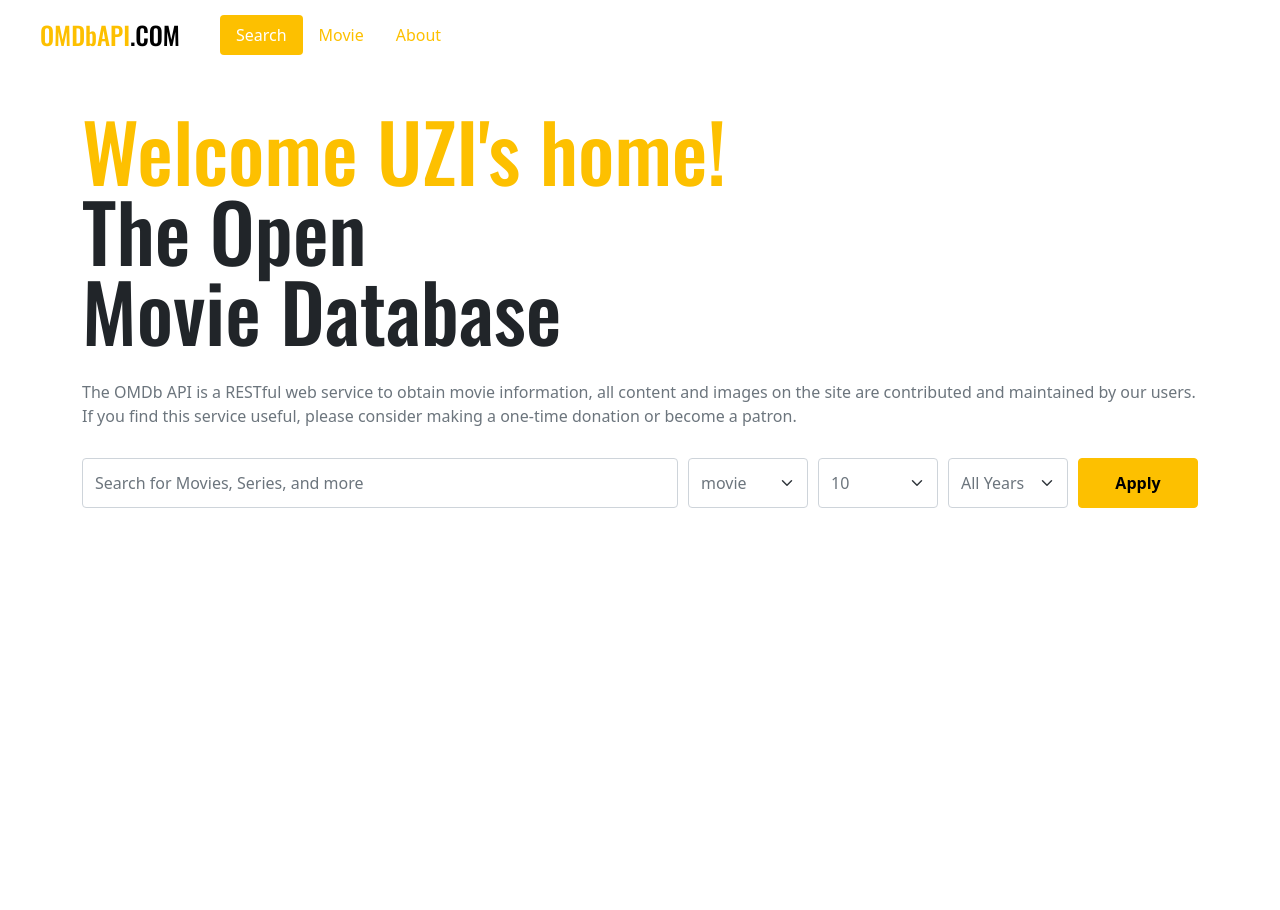
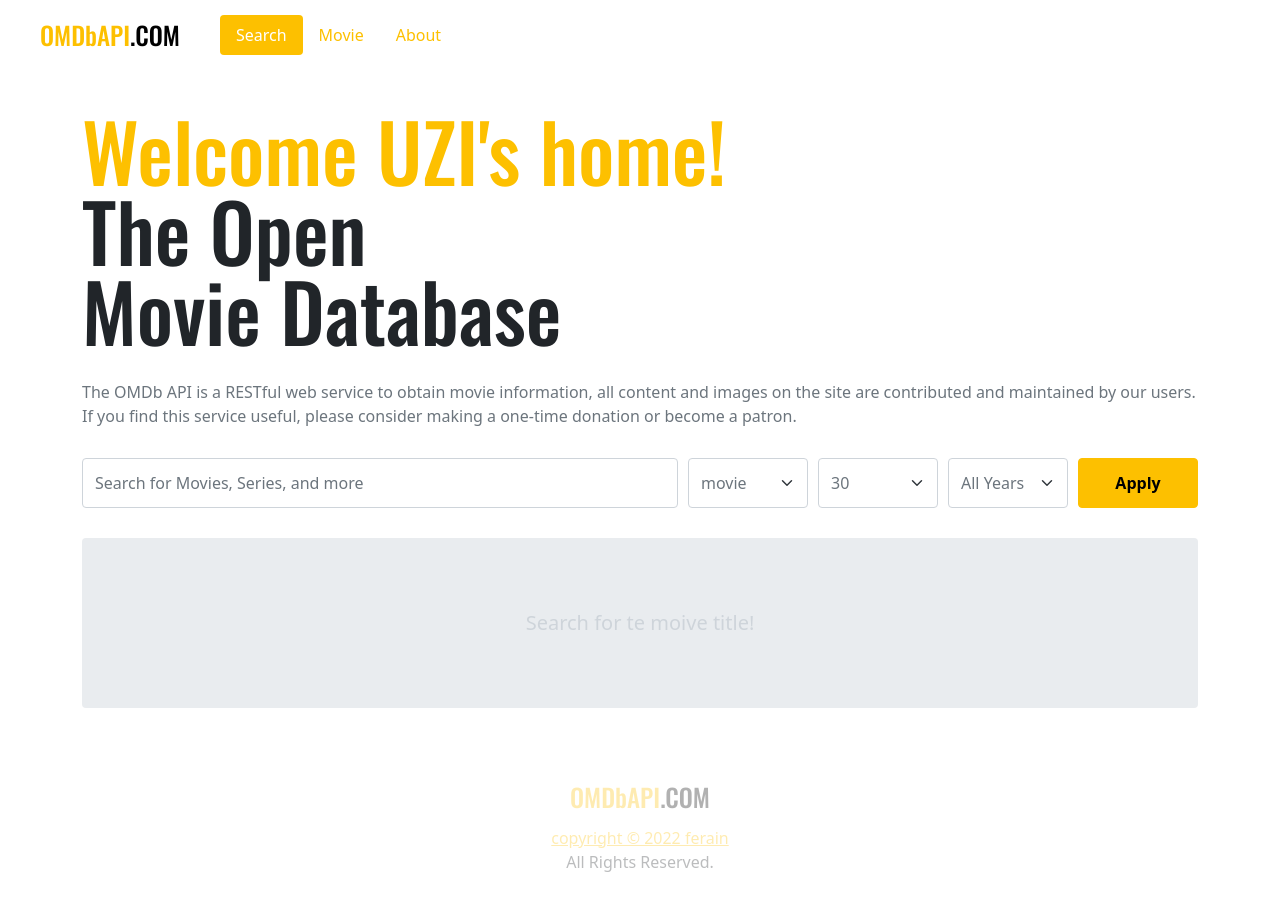
Before and after one commit to ferainK/MovieSearchApp, a Vue app: page /#/ in a window 1280 px wide. Shown: the top 910 px of the page. Before the commit the page ends 800 px from the top, so only its background shows below. Built offline with nearby package versions, Linux system fonts and the light colour scheme.

Commit message:
main page

```diff
--- a/src/App.vue
+++ b/src/App.vue
@@ -1,13 +1,16 @@
 <template>
   <Header/>
   <RouterView/>
+  <Footer/>
 </template>
 
 <script>
 import Header from '~/components/Header.vue'
+import Footer from '~/components/Footer.vue'
 export default {
   components:{
     Header,
+    Footer
   }
 }
 </script>
--- /dev/null
+++ b/src/components/Footer.vue
@@ -0,0 +1,33 @@
+<template>
+  <footer>
+    <Logo/>
+    <a
+      href="https://github.com/ferinaK"
+      target="_blank">
+        copyright &copy; {{new Date().getFullYear()}} ferain <br>
+    </a>
+    All Rights Reserved.
+  </footer>
+</template>
+
+<script>
+import Logo from '~/components/Logo.vue'
+export default {
+  components:{
+    Logo
+  }
+}
+</script>
+
+<style lang="scss" scoped>
+@import "~/scss/main.scss";
+footer{
+  padding: 70px 0;
+  text-align: center;
+  opacity: .3;
+  .logo{
+    display: block;
+    margin-bottom: 10px;
+  }
+}
+</style>
--- a/src/components/MovieItem.vue
+++ b/src/components/MovieItem.vue
@@ -1,5 +1,16 @@
 <template>
-  <div>{{movie.imdbID}}</div>
+  <div
+    class="movie"
+    :style="{ backgroundImage: `url(${movie.Poster})`}" >
+    <div class="info">
+      <div class="year">
+        {{movie.Year}}
+      </div>
+      <div class="title">
+        {{movie.Title}}
+      </div>
+    </div>
+  </div>
 </template>
 
 <script>
@@ -12,3 +23,47 @@ export default {
   }
 }
 </script>
+
+<style lang="scss" scoped>
+  @import "~/scss/main.scss";
+  .movie{
+    $width: 168px;
+    width: $width;
+    height: $width * 3 / 2;
+    margin: 10px;
+    border-radius: 4px;
+    background-color: $gray-400;
+    background-size: cover;
+    overflow: hidden;
+    position: relative;
+    &:hover::after{
+      content: "";
+      position: absolute;
+      top: 0;
+      bottom: 0;
+      right: 0;
+      left: 0;
+      border: 6px solid $primary;
+    }
+    .info{
+      position: absolute;
+      left: 0;
+      bottom: 0;
+      background-color: rgba($black, .3);
+      width: 100%;
+      padding: 14px;
+      font-size: 14px;
+      text-align: center;
+      backdrop-filter: blur(3px);
+      .year{
+        color: $primary;
+      }
+      .title{
+        color: $white;
+        white-space: nowrap;
+        overflow: hidden;
+        text-overflow: ellipsis;
+      }
+    }
+  }
+</style>
--- a/src/components/MovieList.vue
+++ b/src/components/MovieList.vue
@@ -1,10 +1,23 @@
 <template>
   <div class="container">
-    <div class="inner">
-      <MovieItem
-        v-for="movie in movies"
-        :key="movie.imdbID"
-        :movie="movie"/>
+    <div
+      class="inner"
+      :class="{'no-result': !movies.length}">
+      <div
+        v-if="loading"
+        class="spinner-border text-primary">
+      </div>
+      <div
+        v-if="message"
+        class="message">
+          {{message}}
+      </div>
+      <div class="movies">
+        <MovieItem
+          v-for="movie in movies"
+          :key="movie.imdbID"
+          :movie="movie"/>
+      </div>
     </div>
   </div>
 </template>
@@ -18,7 +31,39 @@ export default {
   computed: {
     movies() {
       return this.$store.state.movie.movies
+    },
+    message() {
+      return this.$store.state.movie.message
+    },
+    loading() {
+      return this.$store.state.movie.loading
     }
   }
 }
 </script>
+
+<style lang="scss" scoped>
+  @import "~/scss/main.scss";
+  .container{
+    margin-top: 30px;
+    .inner{
+      background-color: $gray-200;
+      padding: 10px 0;
+      border-radius: 4px;
+      text-align: center;
+      &.no-result{
+        padding: 70px 0;
+      }
+      .message{
+        color: $gray-400;
+        font-size: 20px;
+      }
+      .movies{
+      display: flex;
+      flex-wrap: wrap;
+      justify-content: center;
+      }
+    }
+  }
+
+</style>
--- a/src/components/Search.vue
+++ b/src/components/Search.vue
@@ -35,7 +35,7 @@ export default {
     return{
       title: '',
       type: 'movie',
-      number: 10,
+      number: 30,
       year: 'All Years',
       filters: [
         {
--- a/src/scss/main.scss
+++ b/src/scss/main.scss
@@ -1,5 +1,12 @@
 // bootstrap default control
 $primary: #FDC000;      //반드시 여기에 입력되어야함.
+$container-max-widths:(
+  sm: 540px,
+  md: 704px,
+  lg: 924px,
+  xl: 1140px,
+  xxl: 1364px
+);
 
 // bootstrap default module
 @import "../../node_modules/bootstrap/scss/functions";
--- a/src/store/movie.js
+++ b/src/store/movie.js
@@ -6,7 +6,7 @@ export default {
   // Vue의 data
   state: (() => ({
     movies: [],
-    message:'',
+    message:'Search for te moive title!',
     loading: false
   })),
   //Vue의 computed
@@ -27,42 +27,68 @@ export default {
   //state(data) 변이 외 (비동기)
   actions: {
     async searchMovies({state, commit}, payload) {  //context => {commit, state} //state도 동일
-      const {title, type, number, year} = payload
-      const OMDB_API_KEY = '7035c60c'
-      let res = await axios.get(`https://www.omdbapi.com/?apikey=${OMDB_API_KEY}&s=${title}&type=${type}&y=${year}&page=1`)
-      const {Search, totalResults } = res.data
-      commit('updateState', { //context.commit => commit
-        movies: _uniqBy(Search, 'imdbID')
+      //중복실행 방지
+      if (state.loading){
+        return
+      }
+      //초기화
+      commit('updateState', {
+        movies: [],
+        message: '',
+        loading: true
       })
-
-      const total = parseInt(totalResults, 10) //int로 데이터 변환 (10진수)x`
-      const pageLength = Math.ceil(total/10)
-      if (pageLength > 1) {
-        for (let page = 2; page <= pageLength; page += 1){
-          if (page > number / 10){
+      //실행
+      try{
+        let pageLength = 100
+        let totalSearch = []
+        let pageLimit = 1
+        for (let page = 1; page <= pageLength; page += 1){
+          //db Link
+          let res = await _fetchMovies({
+            ...payload,
+            page
+          })
+          //mutations 실행 (state 저장)
+          if (page === 1){
+            this.pageLimit = Math.ceil(parseInt(totalResults, 10)/10)
+          } else if (page <= pageLimit|page > payload.number / 10){
+            commit('updateState', { //context.commit => commit
+              movies: [..._uniqBy(totalSearch, 'imdbID')],
+              loading: false
+            })
             break
           }
-          res = await axios.get(`https://www.omdbapi.com/?apikey=${OMDB_API_KEY}&s=${title}&type=${type}&y=${year}&page=${page}`)
-          const {Search} = res.data
-          commit('updateState', {
-            movies: [...state.movies, ..._uniqBy(Search, 'imdbID')]  //... 전개 연산자
-          })
+          //dataframe화
+          let {Search, totalResults } = res.data
+          totalSearch = [...totalSearch, ...Search]
         }
+      } catch(message){
+        commit('updateState',{
+          movies: [],
+          message,
+          loading: false
+        })
       }
     },
     //리펙토링
 
   }
 }
-function _fetchMovies({state, commit}, payload){
-  const {title, type, number, year} = payload
+
+function _fetchMovies(payload){
+  const {title, type, year, page} = payload
   const OMDB_API_KEY = '7035c60c'
   const url = `https://www.omdbapi.com/?apikey=${OMDB_API_KEY}&s=${title}&type=${type}&y=${year}&page=${page}`
   return new Promise(function(resolve, reject){
-    try{
-      res = axios.get(url)
-    } catch(error){
-      return error
-    }
+    axios.get(url)
+      .then(function(res) {
+        if (res.data.Error){
+          reject(res.data.Error)
+        }
+        resolve(res)
+      })
+      .catch(function(error) {
+        reject(error)
+      })
   })
 }
```
